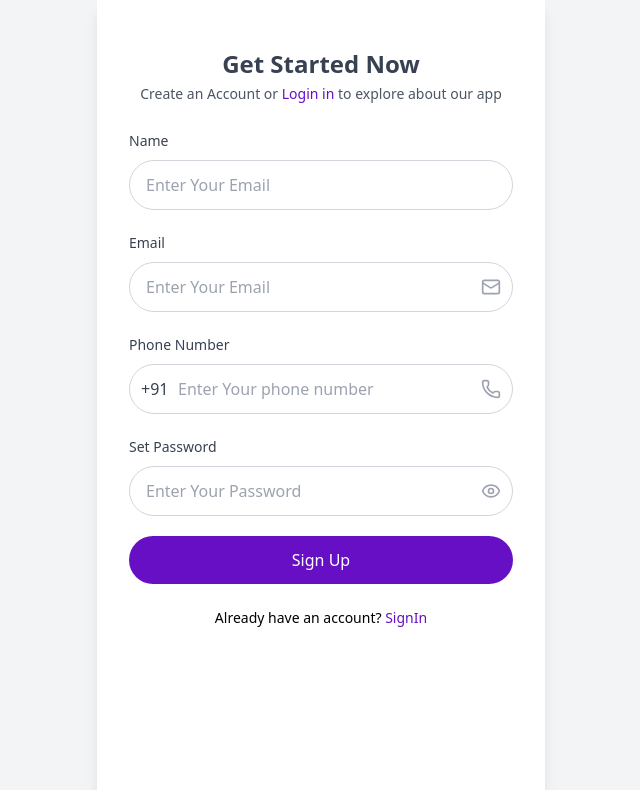
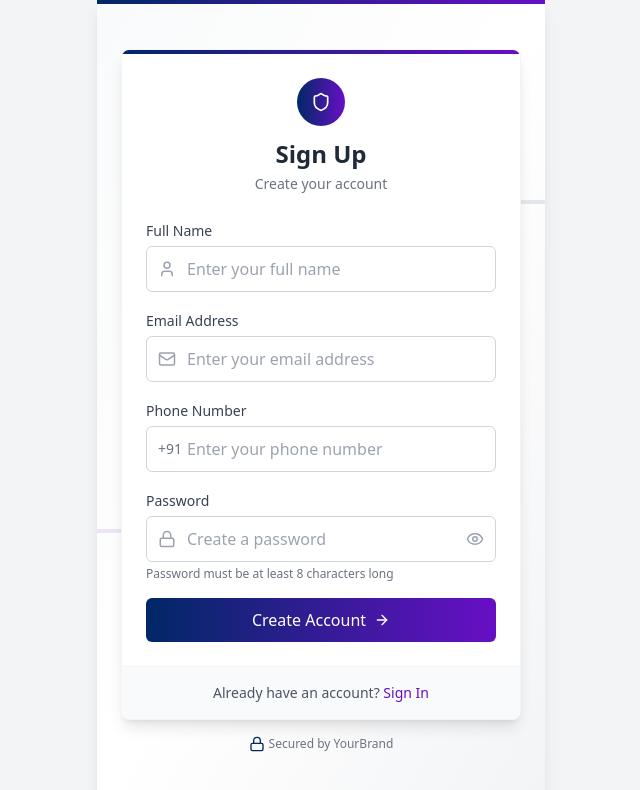
Before and after one commit to ShakthiSundar-K/Microloan_Management_System, a React (Vite) app in the folder frontend/: page /sign-up in a window 1280 px wide. Shown: the top 790 px of the page, without its empty margins (319-959 px from the left). Built offline with nearby package versions, Linux system fonts and the light colour scheme; no server answers.

Commit message:
enhanced signUp page ui

```diff
--- a/frontend/src/pages/SignUp.tsx
+++ b/frontend/src/pages/SignUp.tsx
@@ -1,12 +1,19 @@
-// pages/SignUp.tsx
-import { useState } from "react";
-import { Link } from "react-router-dom";
-import { Eye, EyeOff, Mail, Phone } from "lucide-react";
+import React, { useState } from "react";
+import { Link, useNavigate } from "react-router-dom";
+import ApiRoutes from "../utils/ApiRoutes";
+import {
+  Eye,
+  EyeOff,
+  ArrowRight,
+  Lock,
+  Shield,
+  Mail,
+  Phone,
+  User,
+} from "lucide-react";
+import LoadingSpinner from "../components/LoadingSpinner";
 import api from "../service/ApiService";
 import toast from "react-hot-toast";
-import ApiRoutes from "../utils/ApiRoutes";
-import { useNavigate } from "react-router-dom";
-import LoadingSpinner from "../components/LoadingSpinner";
 import { CustomAxiosRequestConfig } from "../service/ApiService";
 
 const SignUp = () => {
@@ -43,137 +50,184 @@ const SignUp = () => {
   };
 
   return (
-    <div className='px-8 pt-12'>
-      <h1 className='text-2xl font-bold text-center mb-1 text-gray-700'>
-        Get Started Now
-      </h1>
-      <p className='text-center text-gray-600 text-sm mb-6'>
-        Create an Account or{" "}
-        <Link to='/sign-in' className='text-[#670FC5]'>
-          Login in
-        </Link>{" "}
-        to explore about our app
-      </p>
+    <div className='flex items-center justify-center min-h-screen bg-gradient-to-br from-gray-50 via-white to-gray-100 relative overflow-hidden'>
+      {/* Background pattern elements */}
+      <div className='absolute inset-0 z-0'>
+        {/* Circles */}
+        <div className='absolute top-20 left-20 w-64 h-64 rounded-full bg-gradient-to-r from-[#002866] to-[#670FC5] opacity-5'></div>
+        <div className='absolute bottom-20 right-20 w-80 h-80 rounded-full bg-gradient-to-r from-[#670FC5] to-[#002866] opacity-5'></div>
 
-      <form onSubmit={handleSubmit} className='space-y-5'>
-        <div className='space-y-2'>
-          <label htmlFor='name' className='text-sm font-medium text-gray-700'>
-            Name
+        {/* Abstract lines */}
+        <div className='absolute top-0 left-0 w-full h-1 bg-gradient-to-r from-[#002866] to-[#670FC5]'></div>
+        <div className='absolute top-1/4 right-0 w-32 h-1 bg-[#002866] opacity-10 rounded-l-full'></div>
+        <div className='absolute bottom-1/3 left-0 w-48 h-1 bg-[#670FC5] opacity-10 rounded-r-full'></div>
+      </div>
+
+      <div className='w-full max-w-md px-6 z-10'>
+        <div className='bg-white rounded-lg shadow-lg overflow-hidden border border-gray-100'>
+          <div className='h-1 bg-gradient-to-r from-[#002866] to-[#670FC5]'></div>
+
+          <div className='p-6'>
+            {/* Header with small logo */}
+            <div className='flex flex-col items-center mb-6'>
+              <div className='bg-gradient-to-r from-[#002866] to-[#670FC5] w-12 h-12 rounded-full flex items-center justify-center mb-3'>
+                <Shield size={20} className='text-white' />
+              </div>
+              <h1 className='text-2xl font-bold text-gray-800'>Sign Up</h1>
+              <p className='text-sm text-gray-500 mt-1'>Create your account</p>
+            </div>
+
+            {/* Form */}
+            <form onSubmit={handleSubmit} className='space-y-4'>
+              <div>
+                <label
+                  htmlFor='name'
+                  className='text-sm font-medium text-gray-700'
+                >
+                  Full Name
                 </label>
+                <div className='relative mt-1'>
                   <input
                     type='text'
                     id='name'
                     name='name'
                     value={formData.name}
                     onChange={handleChange}
-            placeholder='Enter Your Email'
-            className='w-full px-4 py-3 rounded-full border border-gray-300 focus:outline-none focus:ring-2 focus:ring-[#670FC5]'
+                    placeholder='Enter your full name'
+                    className='w-full pl-10 pr-3 py-2.5 rounded-md border border-gray-300 focus:outline-none focus:ring-1 focus:ring-[#002866] focus:border-[#002866] transition-colors'
                     required
                   />
+                  <div className='absolute left-3 top-1/2 transform -translate-y-1/2 text-gray-400'>
+                    <User size={18} />
+                  </div>
+                </div>
               </div>
 
-        <div className='space-y-2'>
-          <label htmlFor='email' className='text-sm font-medium text-gray-700'>
-            Email
+              <div>
+                <label
+                  htmlFor='email'
+                  className='text-sm font-medium text-gray-700'
+                >
+                  Email Address
                 </label>
-          <div className='relative'>
+                <div className='relative mt-1'>
                   <input
                     type='email'
                     id='email'
                     name='email'
                     value={formData.email}
                     onChange={handleChange}
-              placeholder='Enter Your Email'
-              className='w-full px-4 py-3 rounded-full border border-gray-300 focus:outline-none focus:ring-2 focus:ring-[#670FC5]'
+                    placeholder='Enter your email address'
+                    className='w-full pl-10 pr-3 py-2.5 rounded-md border border-gray-300 focus:outline-none focus:ring-1 focus:ring-[#002866] focus:border-[#002866] transition-colors'
                     required
                   />
-            <Mail
-              className='absolute right-3 top-1/2 transform -translate-y-1/2 text-gray-400'
-              size={20}
-            />
+                  <div className='absolute left-3 top-1/2 transform -translate-y-1/2 text-gray-400'>
+                    <Mail size={18} />
+                  </div>
                 </div>
               </div>
 
-        <div className='space-y-2'>
+              <div>
                 <label
                   htmlFor='phoneNumber'
                   className='text-sm font-medium text-gray-700'
                 >
                   Phone Number
                 </label>
-          <div className='relative'>
+                <div className='relative mt-1'>
                   <input
                     type='tel'
-              id='phone'
+                    id='phoneNumber'
                     name='phoneNumber'
                     value={formData.phoneNumber}
                     onChange={handleChange}
-              placeholder='Enter Your phone number'
-              className='w-full pl-12 pr-4 py-3 rounded-full border border-gray-300 focus:outline-none focus:ring-2 focus:ring-[#670FC5]'
+                    placeholder='Enter your phone number'
+                    className='w-full pl-10 pr-3 py-2.5 rounded-md border border-gray-300 focus:outline-none focus:ring-1 focus:ring-[#002866] focus:border-[#002866] transition-colors'
                     required
                   />
-            <div className='absolute left-3 top-1/2 transform -translate-y-1/2 text-gray-700 font-medium'>
+                  <div className='absolute left-3 top-1/2 transform -translate-y-1/2 text-gray-500 font-medium text-sm'>
                     +91
                   </div>
-            <Phone
-              className='absolute right-3 top-1/2 transform -translate-y-1/2 text-gray-400'
-              size={20}
-            />
                 </div>
               </div>
 
-        <div className='space-y-2'>
+              <div>
                 <label
                   htmlFor='password'
                   className='text-sm font-medium text-gray-700'
                 >
-            Set Password
+                  Password
                 </label>
-          <div className='relative'>
+                <div className='relative mt-1'>
                   <input
                     type={showPassword ? "text" : "password"}
                     id='password'
                     name='password'
                     value={formData.password}
                     onChange={handleChange}
-              placeholder='Enter Your Password'
-              className='w-full px-4 py-3 rounded-full border border-gray-300 focus:outline-none focus:ring-2 focus:ring-[#670FC5]'
+                    placeholder='Create a password'
+                    className='w-full pl-10 pr-10 py-2.5 rounded-md border border-gray-300 focus:outline-none focus:ring-1 focus:ring-[#002866] focus:border-[#002866] transition-colors'
                     required
                   />
+                  <div className='absolute left-3 top-1/2 transform -translate-y-1/2 text-gray-400'>
+                    <Lock size={18} />
+                  </div>
                   <button
                     type='button'
                     onClick={() => setShowPassword(!showPassword)}
-              className='absolute right-3 top-1/2 transform -translate-y-1/2 text-gray-400'
+                    className='absolute right-3 top-1/2 transform -translate-y-1/2 text-gray-400 hover:text-gray-600'
                   >
-              {showPassword ? <EyeOff size={20} /> : <Eye size={20} />}
+                    {showPassword ? <EyeOff size={18} /> : <Eye size={18} />}
                   </button>
                 </div>
+                <p className='text-xs text-gray-500 mt-1'>
+                  Password must be at least 8 characters long
+                </p>
               </div>
 
               <button
                 type='submit'
                 disabled={isLoading}
-          className={`w-full py-3 ${
-            isLoading ? "bg-purple-400 cursor-not-allowed" : "bg-[#670FC5]"
-          } hover:bg-purple-700 text-white font-medium rounded-full transition-colors flex items-center justify-center`}
+                className={`w-full py-2.5 mt-2 ${
+                  isLoading
+                    ? "bg-blue-300"
+                    : "bg-gradient-to-r from-[#002866] to-[#670FC5] hover:from-[#001f4d] hover:to-[#5a0daa]"
+                } text-white font-medium rounded-md transition-colors flex items-center justify-center`}
               >
-          <span className='flex items-center gap-2'>
                 {isLoading ? (
                   <>
-                <span>Signing Up...</span>
-                <LoadingSpinner className='h-4 w-4 text-white' />
+                    <LoadingSpinner className='h-4 w-4 text-white mr-2' />
+                    <span>Creating Account...</span>
                   </>
                 ) : (
-              "Sign Up"
+                  <>
+                    <span>Create Account</span>
+                    <ArrowRight size={16} className='ml-2' />
+                  </>
                 )}
-          </span>
               </button>
             </form>
-      <div className='text-center mt-6 text-sm'>
+          </div>
+
+          {/* Footer */}
+          <div className='px-6 py-4 bg-gray-50 border-t border-gray-100'>
+            <p className='text-sm text-center text-gray-600'>
               Already have an account?{" "}
-        <Link to='/sign-in' className='text-[#670FC5] font-medium'>
-          SignIn
+              <Link
+                to='/sign-in'
+                className='font-medium text-[#670FC5] hover:text-[#002866] transition-colors'
+              >
+                Sign In
               </Link>
+            </p>
+          </div>
+        </div>
+
+        {/* Subtle branding */}
+        <div className='flex items-center justify-center mt-4'>
+          <Lock size={16} className='text-[#002866] mr-1' />
+          <span className='text-xs text-gray-500'>Secured by YourBrand</span>
+        </div>
       </div>
     </div>
   );
```
Lines whose indentation alone changed are shown as unchanged.
